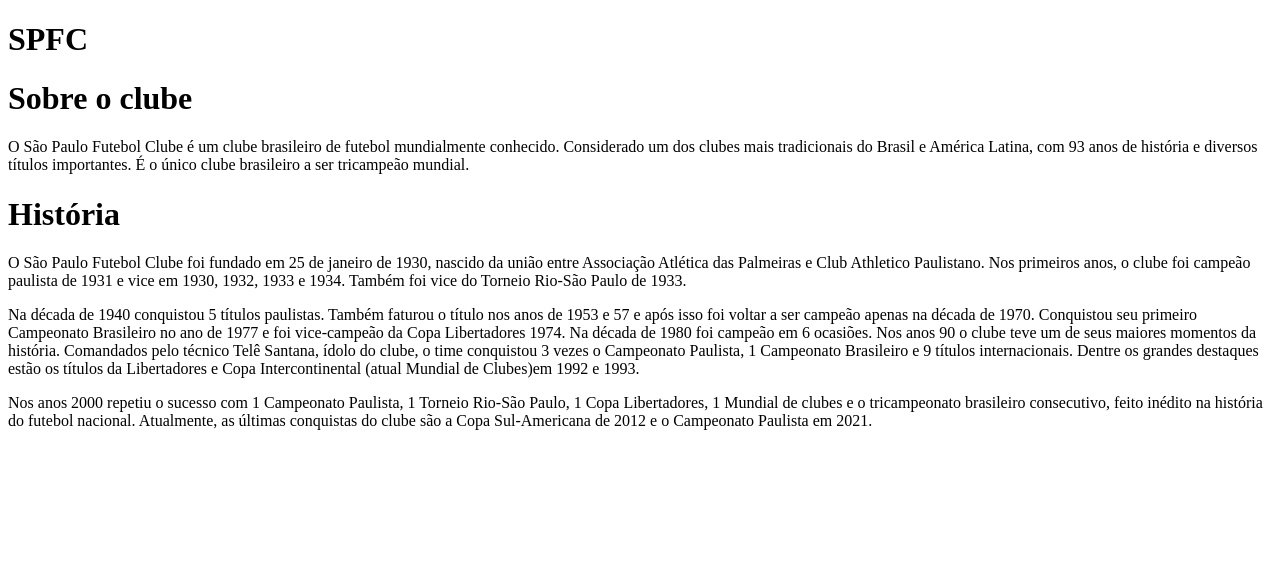
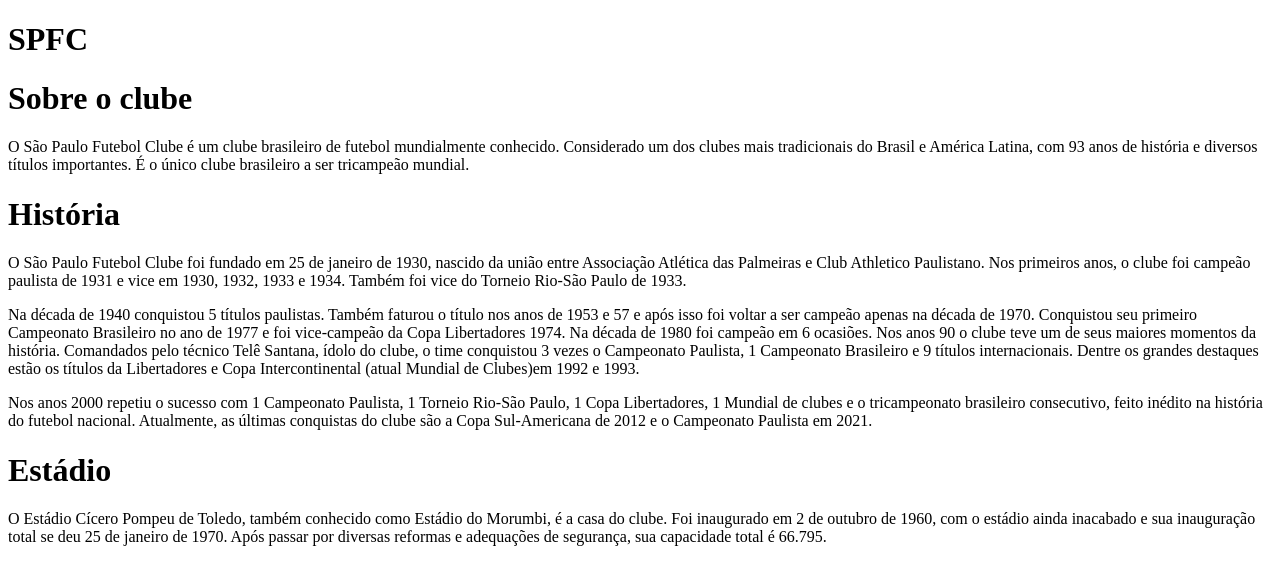
Before and after one commit to websterramos/saopaulofc, a plain HTML site: page index.html in a window 1280 px wide. Drawn offline with Linux system fonts and the light colour scheme.

Commit message:
Adicionando seção Estádio

```diff
--- a/index.html
+++ b/index.html
@@ -51,5 +51,16 @@
         Sul-Americana de 2012 e o Campeonato Paulista em 2021.
       </p>
     </div>
+
+    <div>
+      <h1>Estádio</h1>
+      <p>
+        O Estádio Cícero Pompeu de Toledo, também conhecido como Estádio do
+        Morumbi, é a casa do clube. Foi inaugurado em 2 de outubro de 1960, com
+        o estádio ainda inacabado e sua inauguração total se deu 25 de janeiro
+        de 1970. Após passar por diversas reformas e adequações de segurança,
+        sua capacidade total é 66.795.
+      </p>
+    </div>
   </body>
 </html>
```
